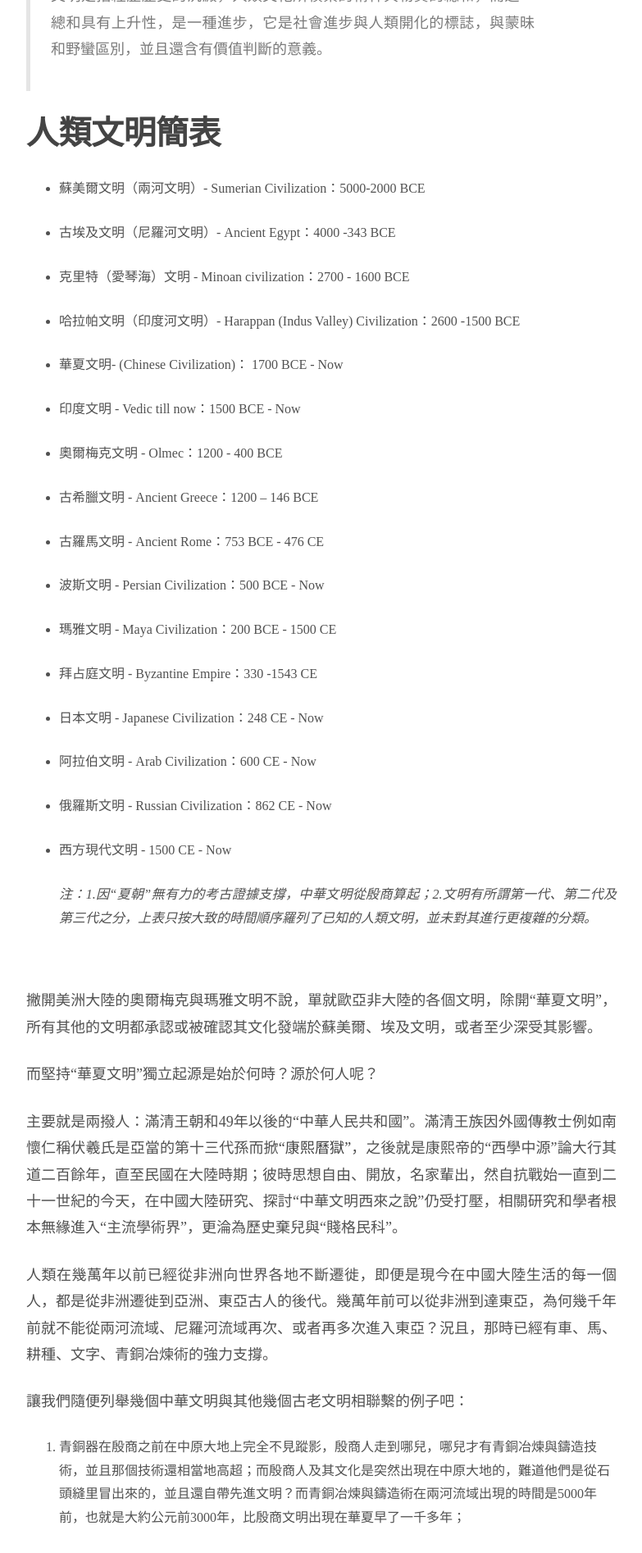
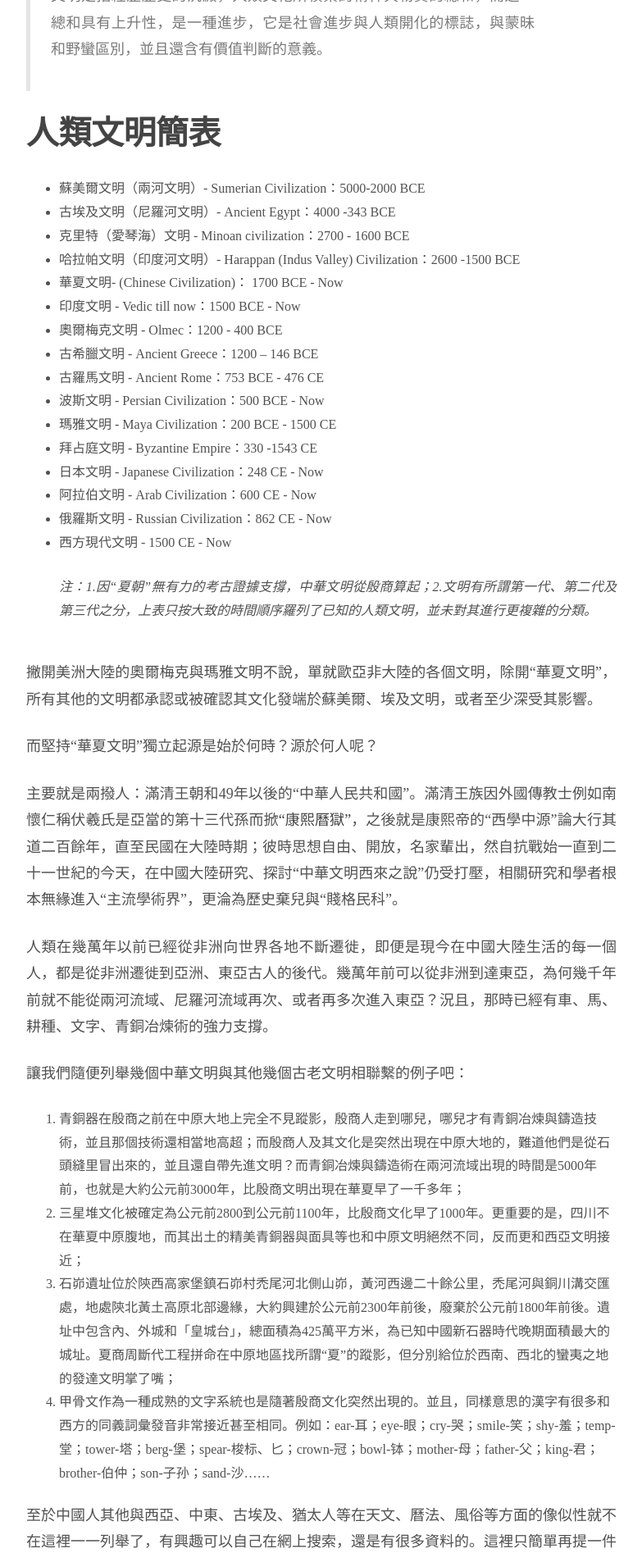
Before and after one commit to Je-pense/blog, a Jekyll site: the page built from _posts/2018-09-30-你相信中華文明西來說嗎.md, in a window 1280 px wide. Shown: the part 741-2635 px from the top of the page at 82% size, without its empty margins (248-1031 px from the left). Built offline with Jekyll 4.4.1, drawn with Linux system fonts in a browser that asks for light colours; nearby versions of some CDN libraries; comment, search, counter and statistics services are not loaded.

Commit message:
style modified

```diff
--- a/_sass/styles.scss
+++ b/_sass/styles.scss
@@ -68,7 +68,7 @@ ol li {
   margin-top: 0;
   margin-bottom: 1rem;
   margin: 0;
-  padding-bottom: 25px;
+  // padding-bottom: 25px;
   line-height: 1.8em;
   font-size: .8rem;
   font-weight: 500;
```
